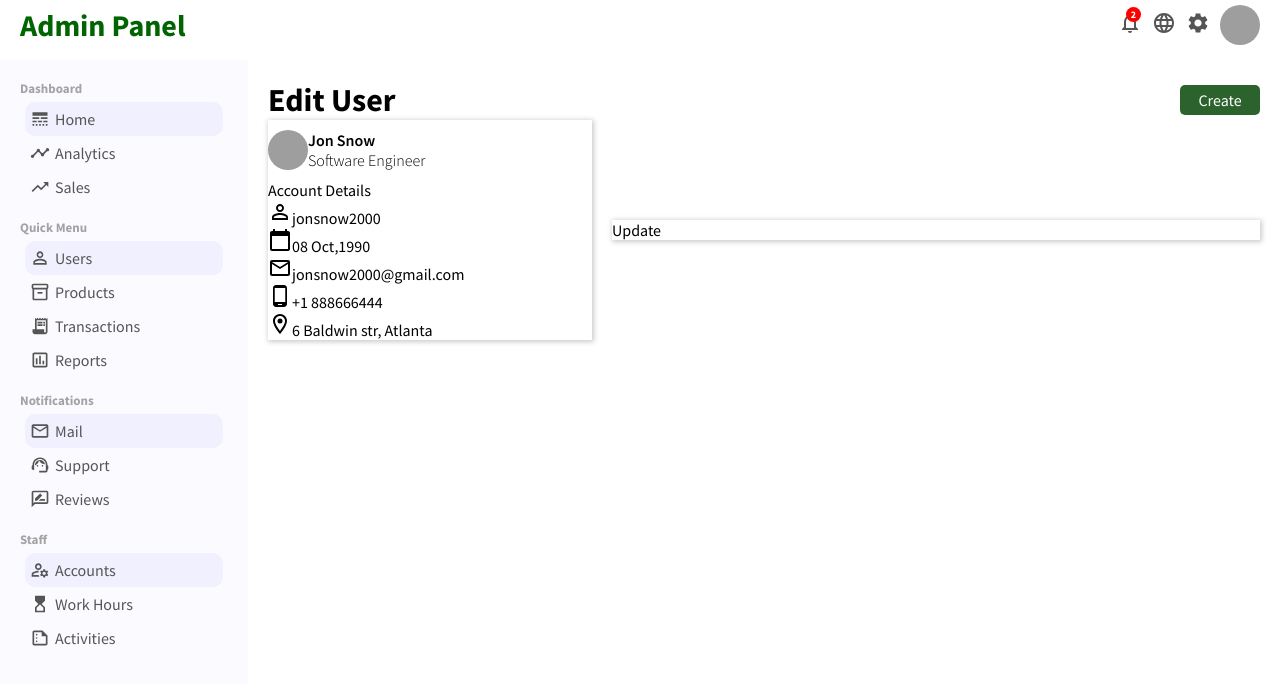
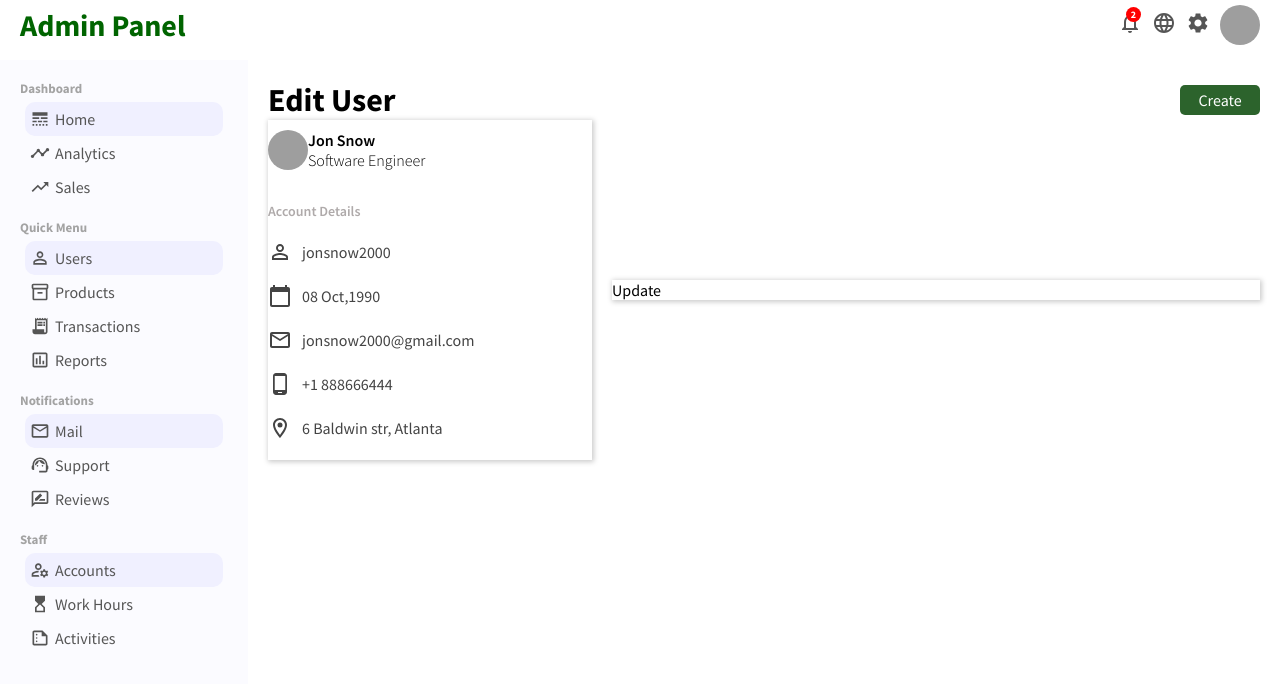
Before and after one commit to PJMantoss/admin_panel, a React (Create React App) app: page /user/1 in a window 1280 px wide. Shown: the top 684 px of the page. Built offline with nearby package versions, Linux system fonts and the light colour scheme; grey boxes are pictures that could not be loaded.

Commit message:
update User component

```diff
--- a/src/pages/user/user.css
+++ b/src/pages/user/user.css
@@ -64,3 +64,28 @@
 .userShowUserTitle{
     font-weight: 300;
 }
+
+.userShowBottom{
+    margin-top: 20px;
+}
+
+.userShowTitle{
+    font-size: 14px;
+    font-weight: 600;
+    color: rgb(175, 170, 170);
+}
+
+.userShowInfo {
+    display: flex;
+    align-items: center;
+    margin: 20px 0;
+    color: #444;
+}
+
+.userShowIcon{
+    width: 16px;
+}
+
+.userShowInfoTitle{
+    margin-left: 10px;
+}
```
